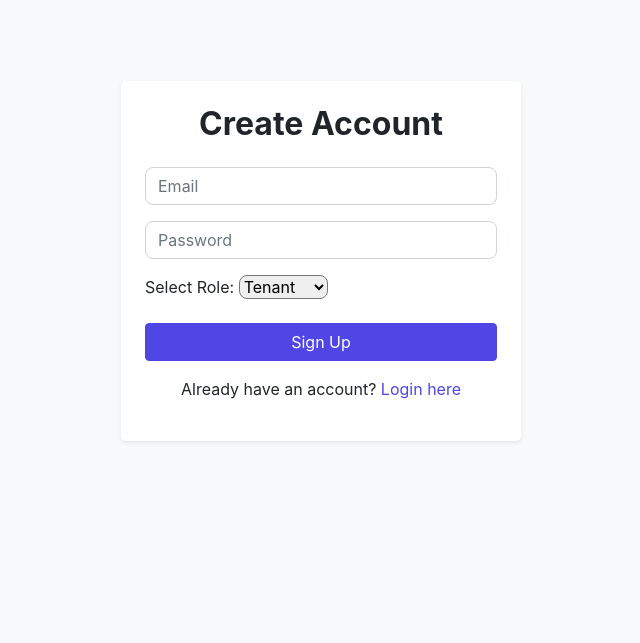
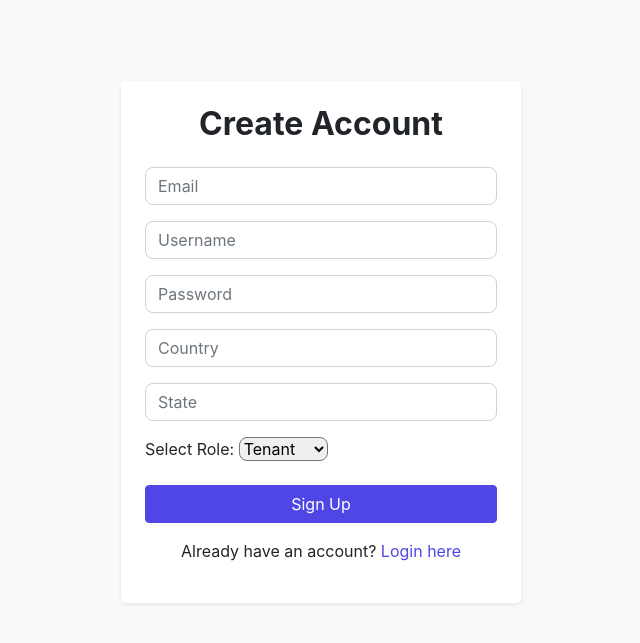
Before and after one commit to Rishav-N/patch, a Flask app: page /signup in a window 1280 px wide. Shown: the part 72-715 px from the top of the page, without its empty margins (319-959 px from the left). Run offline with Flask 3, Linux system fonts and the light colour scheme; some libraries are stand-ins or nearby versions.

Commit message:
signup fields add

```diff
--- a/app.py
+++ b/app.py
@@ -50,11 +50,11 @@ def chat():
 
 
 # Helper function to get advice from OpenAI
-def get_ai_advice_from_label(label):
+def get_ai_advice_from_label(user, state, label):
     try:
         response = client.models.generate_content(
             model="gemini-2.0-flash",
-            contents=[{"text": f"Give friendly, practical advice for this apartment maintenance issue: {label}."}]
+            contents=[{"text": f" : {label}."}]
         )
         return response.text.strip()
     except Exception as e:
@@ -208,20 +208,7 @@ def enforce_message_limit(chat_id, limit=10):
         for i in range(num_to_delete):
             messages[i].reference.delete()
 
-# New Route: Get Advice Separately
-@app.route('/get_advice', methods=['POST'])
-def get_advice():
-    try:
-        data = request.get_json()
-        label = data.get('label')
-        if not label:
-            return jsonify({'success': False, 'error': 'No label provided'}), 400
 
-        advice = get_ai_advice_from_label(label)
-        return jsonify({'success': True, 'advice': advice})
-
-    except Exception as e:
-        return jsonify({'success': False, 'error': str(e)}), 500
 
 if __name__ == '__main__':
     socketio.run(app, debug=True)
--- a/auth.py
+++ b/auth.py
@@ -19,7 +19,10 @@ def home():
 def signup():
     if request.method == 'POST':
         email = request.form['email']
+        username = request.form['username']
         password = request.form['password']
+        country = request.form['country']
+        state = request.form['state']
         role = request.form['role']
         try:
             # Create user in Firebase Authentication.
@@ -27,12 +30,16 @@ def signup():
             # Store the user in Firestore using the UID as document ID.
             db.collection('users').document(user.uid).set({
                 'email': email,
+                'username': username,
+                'country': country,
+                'state': state,
                 'role': role,
             })
             return redirect(url_for('auth.login'))
         except Exception as e:
             return f"Error creating user: {e}"
     return render_template('signup.html')
+
 
 @auth_bp.route('/login', methods=['GET', 'POST'])
 def login():
@@ -48,6 +55,7 @@ def login():
             session['username'] = email
             session['role'] = user_data.get('role')
             session['uid'] = user.uid
+
             if session.get('role') == 'tenant':
                 return redirect(url_for('tenant.tenant_dashboard'))
             elif session.get('role') == 'landlord':
--- a/templates/signup.html
+++ b/templates/signup.html
@@ -11,7 +11,19 @@
       </div>
 
       <div class="mb-3">
+        <input type="text" name="username" class="form-control" placeholder="Username" required>
+      </div>
+
+      <div class="mb-3">
         <input type="password" name="password" class="form-control" placeholder="Password" required>
+      </div>
+
+      <div class="mb-3">
+        <input type="text" name="country" class="form-control" placeholder="Country" required>
+      </div>
+
+      <div class="mb-3">
+        <input type="text" name="state" class="form-control" placeholder="State" required>
       </div>
 
       <div class="mb-3">
--- a/tenant.py
+++ b/tenant.py
@@ -91,9 +91,6 @@ def solve_issue(issue_id):
     except Exception as e:
         return jsonify({"success": False, "error": str(e)}), 500
 
-if __name__ == '__main__':
-    app.run(debug=True)
-
 @tenant_bp.route('/tenant/chat')
 def tenant_chat():
     if 'username' not in session or session.get('role') != 'tenant':
```
Also changed, not shown: firebase_key.json (+2 -2 lines).
